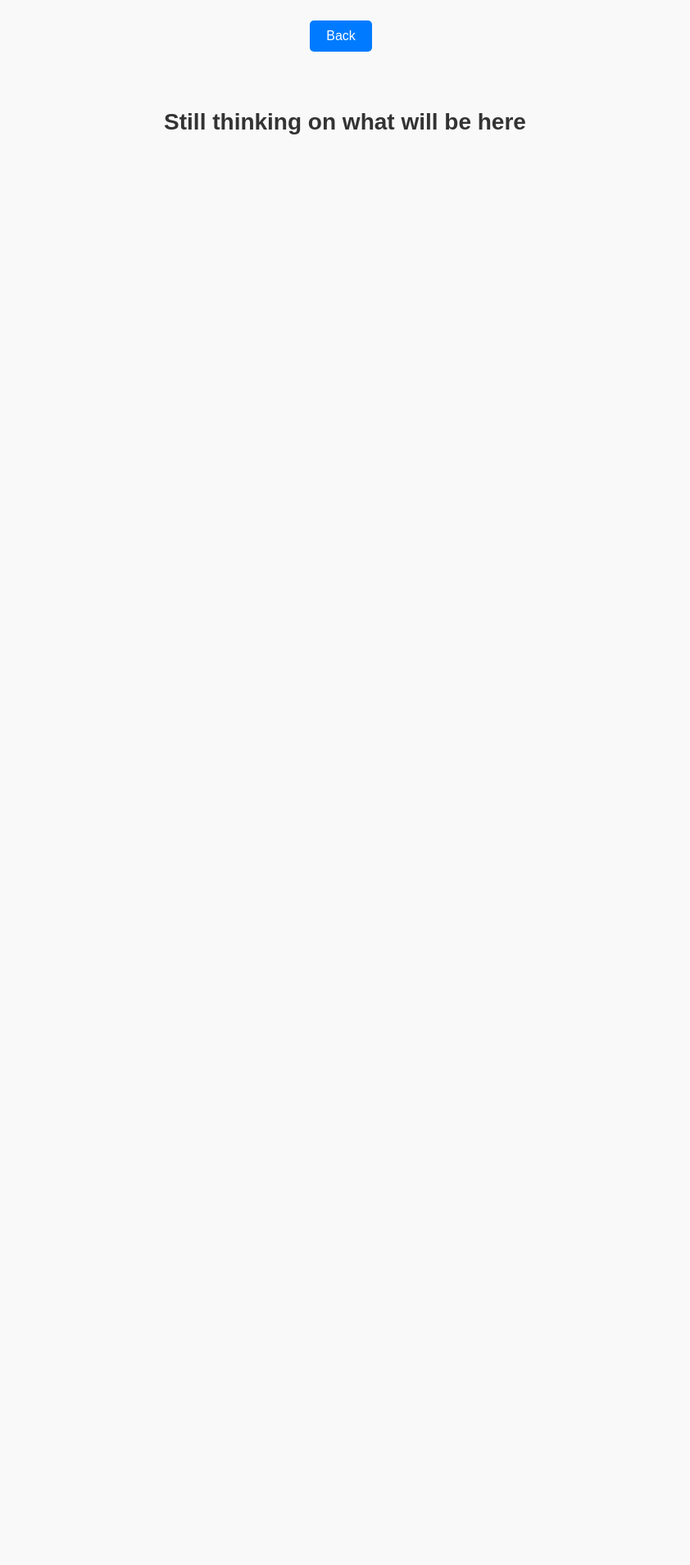
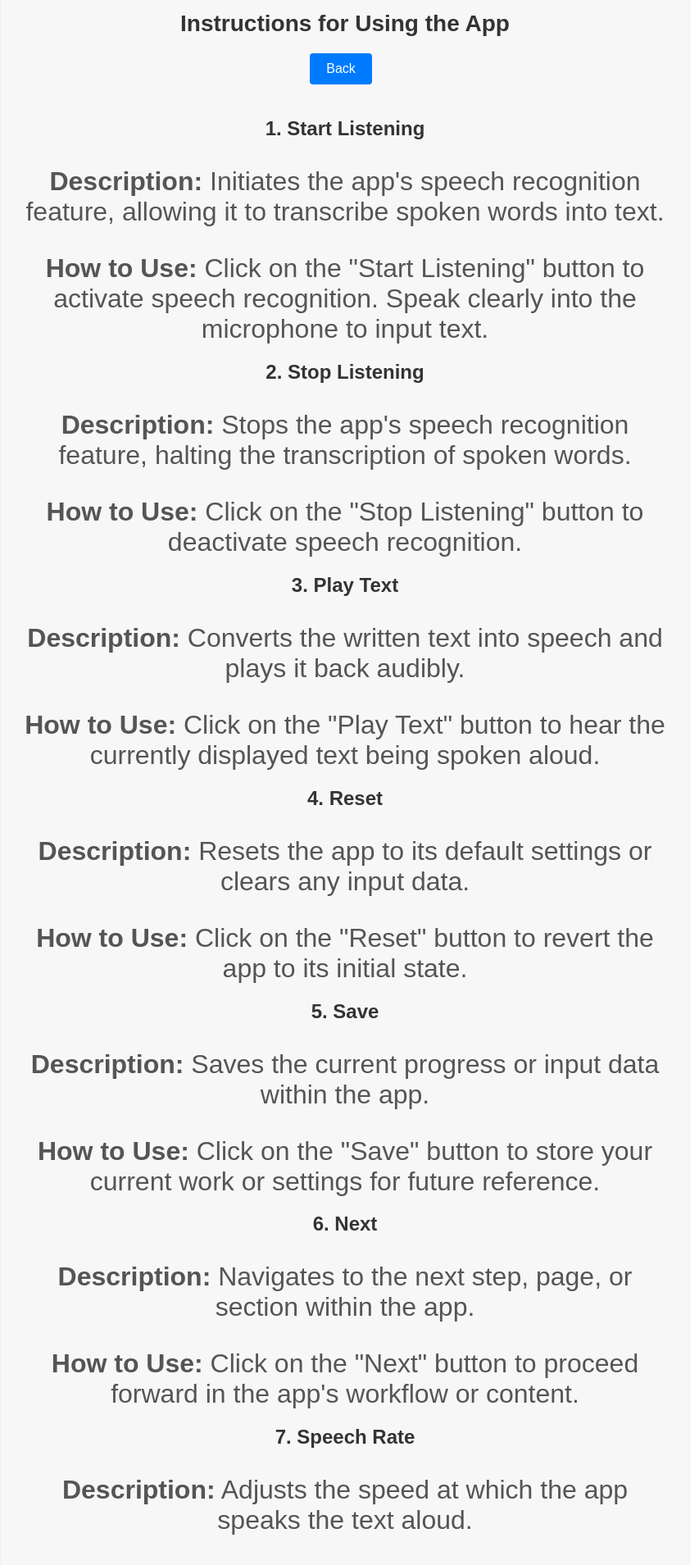
Before and after one commit to Jojo10x/VocalizeIQ, a React (Vite) app: page /menu/instructions in a window 1280 px wide. Shown: the part 123-2032 px from the top of the page at 82% size, without its empty margins (219-1061 px from the left). Before the commit the page ends 800 px from the top, so only its background shows below. Built offline with nearby package versions, Linux system fonts and the light colour scheme; a web font is replaced by a local one.

Commit message:
added scroll to top and instructions

```diff
--- a/src/Instructions/Instructions.jsx
+++ b/src/Instructions/Instructions.jsx
@@ -1,4 +1,6 @@
 import { useNavigate } from "react-router-dom";
+import styles from "./Instructions.module.css";
+import ScrollToTopButton from "../components/ScrollToTop/ScrollToTopButton";
 
 function Instructions() {
   const navigate = useNavigate();
@@ -8,15 +10,78 @@ function Instructions() {
   };
 
   return (
-    <>
-    <h1>Instructions</h1>
-      <button className="back-button" onClick={goBack}>
+    <div className={styles["documentation-container"]}>
+      <h1>Instructions for Using the App</h1>
+      <button className={styles["back-button"]} onClick={goBack}>
         Back
       </button>
-      <div>
-        <h1>Still thinking on what will be here </h1>
+      <div className={styles["function-section"]}>
+      <h2>1. Start Listening</h2>
+        <p>
+          <strong>Description:</strong> Initiates the app&apos;s speech recognition feature, allowing it to transcribe spoken words into text.
+        </p>
+        <p>
+          <strong>How to Use:</strong> Click on the &quot;Start Listening&quot; button to activate speech recognition. Speak clearly into the microphone to input text.
+        </p>
+
+        <h2>2. Stop Listening</h2>
+        <p>
+          <strong>Description:</strong> Stops the app&apos;s speech recognition feature, halting the transcription of spoken words.
+        </p>
+        <p>
+          <strong>How to Use:</strong> Click on the &quot;Stop Listening&quot; button to deactivate speech recognition.
+        </p>
+
+        <h2>3. Play Text</h2>
+        <p>
+          <strong>Description:</strong> Converts the written text into speech and plays it back audibly.
+        </p>
+        <p>
+          <strong>How to Use:</strong> Click on the &quot;Play Text&quot; button to hear the currently displayed text being spoken aloud.
+        </p>
+
+        <h2>4. Reset</h2>
+        <p>
+          <strong>Description:</strong> Resets the app to its default settings or clears any input data.
+        </p>
+        <p>
+          <strong>How to Use:</strong> Click on the &quot;Reset&quot; button to revert the app to its initial state.
+        </p>
+
+        <h2>5. Save</h2>
+        <p>
+          <strong>Description:</strong> Saves the current progress or input data within the app.
+        </p>
+        <p>
+          <strong>How to Use:</strong> Click on the &quot;Save&quot; button to store your current work or settings for future reference.
+        </p>
+
+        <h2>6. Next</h2>
+        <p>
+          <strong>Description:</strong> Navigates to the next step, page, or section within the app.
+        </p>
+        <p>
+          <strong>How to Use:</strong> Click on the &quot;Next&quot; button to proceed forward in the app&apos;s workflow or content.
+        </p>
+
+        <h2>7. Speech Rate</h2>
+        <p>
+          <strong>Description:</strong> Adjusts the speed at which the app speaks the text aloud.
+        </p>
+        <p>
+          <strong>How to Use:</strong> Utilize the &quot;Speech Rate&quot; function to increase or decrease the speaking speed according to your preference.
+        </p>
+
+        <h2>8. Speech Pitch</h2>
+        <p>
+          <strong>Description:</strong> Modifies the pitch or tone of the app&apos;s spoken output.
+        </p>
+        <p>
+          <strong>How to Use:</strong> Adjust the &quot;Speech Pitch&quot; function to alter the tonal quality of the spoken text, making it higher or lower as desired.
+        </p>
       </div>
-    </>
+      <ScrollToTopButton/>
+    </div>
   );
 }
 
--- /dev/null
+++ b/src/Instructions/Instructions.module.css
@@ -0,0 +1,35 @@
+.documentation-container {
+    max-width: 800px;
+    margin: 0 auto;
+    padding: 20px;
+    background-color: #f7f7f7;
+    border-radius: 8px;
+    box-shadow: 0 2px 4px rgba(0, 0, 0, 0.1);
+  }
+
+  .back-button {
+    margin-bottom: 20px;
+    background-color: #007bff;
+    color: #fff;
+    border: none;
+    border-radius: 4px;
+    padding: 10px 20px;
+    cursor: pointer;
+  }
+
+  .back-button:hover {
+    background-color: #0056b3;
+  }
+
+  .function-section {
+    margin-bottom: 30px;
+  }
+
+  .function-section h2 {
+    color: #333;
+  }
+
+  .function-section p {
+    margin-bottom: 10px;
+    color: #555;
+  }
--- /dev/null
+++ b/src/components/ScrollToTop/ScrollToTopButton.jsx
@@ -0,0 +1,36 @@
+import { useState } from 'react';
+import styles from './ScrollToTopButton.module.css';
+import ArrowIcon from '../../assets/arrow.svg';
+
+const ScrollToTopButton = () => {
+  const [isVisible, setIsVisible] = useState(false);
+
+  const scrollToTop = () => {
+    window.scrollTo({
+      top: 0,
+      behavior: 'smooth'
+    });
+  };
+
+  const handleScroll = () => {
+    const scrollPosition = window.scrollY;
+    if (scrollPosition > 300) {
+      setIsVisible(true);
+    } else {
+      setIsVisible(false);
+    }
+  };
+
+  window.addEventListener('scroll', handleScroll);
+
+  return (
+    <button
+      className={`${styles.scrollToTop} ${isVisible ? styles.visible : ''}`}
+      onClick={scrollToTop}
+    >
+      <img src={ArrowIcon} alt="" />
+    </button>
+  );
+};
+
+export default ScrollToTopButton;
--- /dev/null
+++ b/src/components/ScrollToTop/ScrollToTopButton.module.css
@@ -0,0 +1,33 @@
+.scrollToTop {
+  position: fixed;
+  bottom: 20px;
+  right: 20px;
+  background-color: gray;
+  color: #fff;
+  border: none;
+  border-radius: 50%;
+  width: 50px;
+  height: 50px;
+  cursor: pointer;
+  opacity: 0;
+  visibility: hidden;
+  transition: opacity 0.3s ease, visibility 0.3s ease;
+  display: flex;
+  justify-content: center;
+  align-items: center;
+}
+
+.scrollToTop.visible {
+  opacity: 1;
+  visibility: visible;
+}
+
+.scrollToTop svg {
+  width: 30px;
+  height: 30px;
+  fill: #fff;
+}
+
+img{
+  width: 90%;
+}
```
Also changed, not shown: src/assets/arrow.svg (added).
